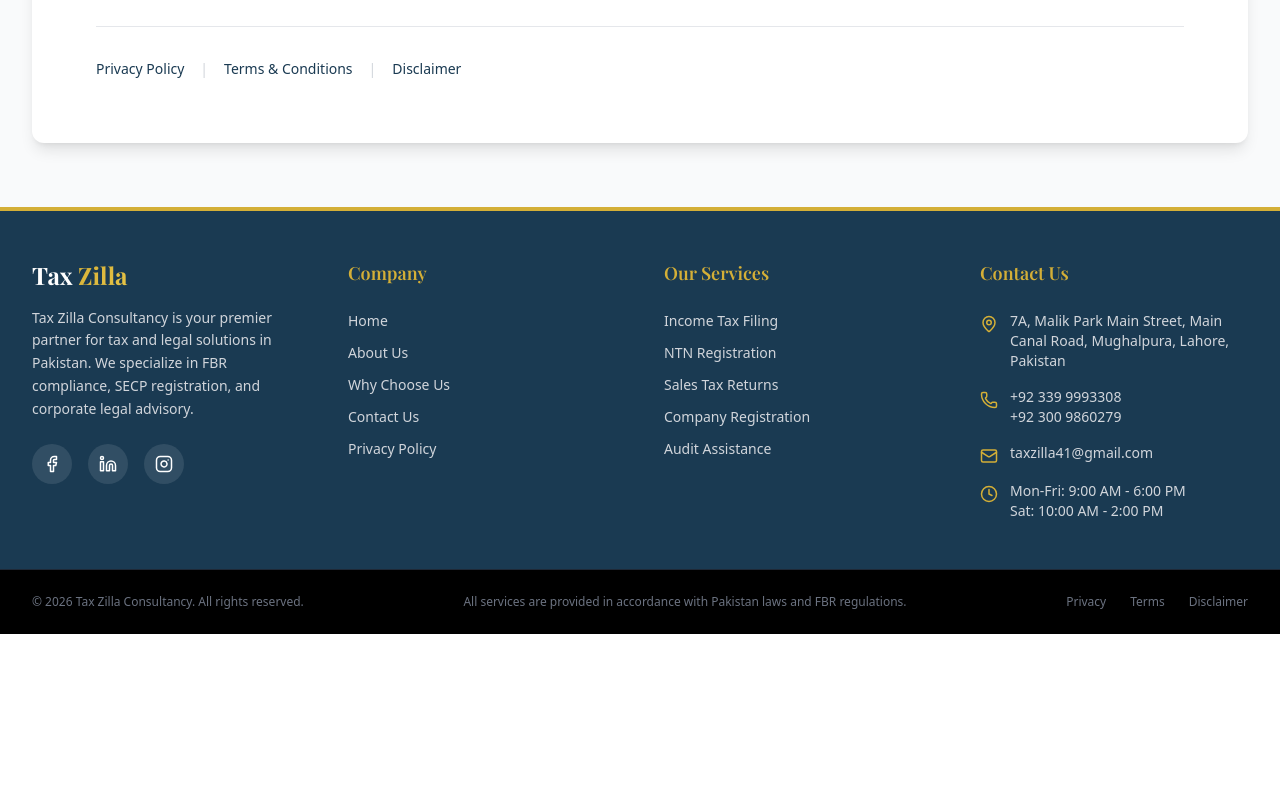
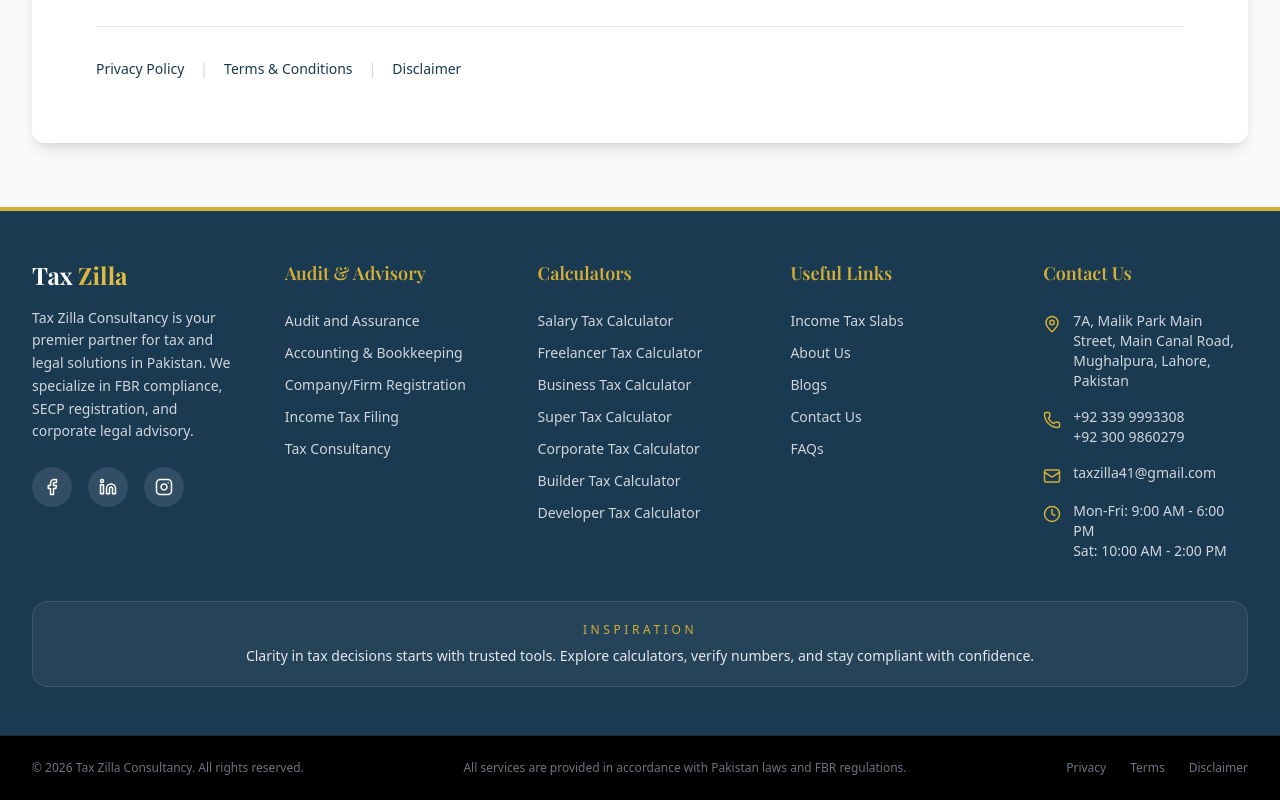
Before and after one commit to MuhammadAhmad1444/tax_zilla, a React (Vite) app: page /legal/disclaimer in a window 1280 px wide. Shown: the part 2508-3308 px from the top of the page. Before the commit the page ends 3142 px from the top, so only its background shows below. Built offline with nearby package versions, Linux system fonts and the light colour scheme.

Commit message:
Update footer links and sections

```diff
--- a/src/components/Footer.jsx
+++ b/src/components/Footer.jsx
@@ -9,7 +9,7 @@ const Footer = () => {
   return (
     <footer className="bg-[var(--color-dark-blue)] text-white border-t-4 border-[var(--color-gold)]">
       <div className="container-custom py-8 md:py-12">
-        <div className="grid grid-cols-1 md:grid-cols-2 lg:grid-cols-4 gap-12">
+        <div className="grid grid-cols-1 md:grid-cols-2 lg:grid-cols-4 xl:grid-cols-5 gap-12">
           {/* Company Info */}
           <div>
             <h3 className="text-2xl font-bold mb-4" style={{ fontFamily: 'var(--font-heading)' }}>
@@ -22,27 +22,41 @@ const Footer = () => {
             <SocialMediaLinks variant="footer" iconSize={18} />
           </div>
 
-          {/* Quick Links */}
+          {/* Services */}
           <div>
-            <h4 className="text-lg font-semibold text-[var(--color-gold)] mb-6 font-heading">Company</h4>
+            <h4 className="text-lg font-semibold text-[var(--color-gold)] mb-6 font-heading">Audit & Advisory</h4>
             <ul className="space-y-3 text-sm">
-              <li><Link to="/" className="text-gray-300 hover:text-white hover:pl-2 transition-all">Home</Link></li>
-              <li><Link to="/about" className="text-gray-300 hover:text-white hover:pl-2 transition-all">About Us</Link></li>
-              <li><Link to="/why-choose-us" className="text-gray-300 hover:text-white hover:pl-2 transition-all">Why Choose Us</Link></li>
-              <li><Link to="/contact" className="text-gray-300 hover:text-white hover:pl-2 transition-all">Contact Us</Link></li>
-              <li><Link to="/legal/privacy-policy" className="text-gray-300 hover:text-white hover:pl-2 transition-all">Privacy Policy</Link></li>
+              <li><Link to="/services/audit-assistance" className="text-gray-300 hover:text-white hover:pl-2 transition-all">Audit and Assurance</Link></li>
+              <li><Link to="/services/business-compliance" className="text-gray-300 hover:text-white hover:pl-2 transition-all">Accounting & Bookkeeping</Link></li>
+              <li><Link to="/services/company-registration" className="text-gray-300 hover:text-white hover:pl-2 transition-all">Company/Firm Registration</Link></li>
+              <li><Link to="/services/income-tax" className="text-gray-300 hover:text-white hover:pl-2 transition-all">Income Tax Filing</Link></li>
+              <li><Link to="/contact" className="text-gray-300 hover:text-white hover:pl-2 transition-all">Tax Consultancy</Link></li>
             </ul>
           </div>
 
-          {/* Services */}
+          {/* Calculators */}
           <div>
-            <h4 className="text-lg font-semibold text-[var(--color-gold)] mb-6 font-heading">Our Services</h4>
+            <h4 className="text-lg font-semibold text-[var(--color-gold)] mb-6 font-heading">Calculators</h4>
             <ul className="space-y-3 text-sm">
-              <li><Link to="/services/income-tax" className="text-gray-300 hover:text-white hover:pl-2 transition-all">Income Tax Filing</Link></li>
-              <li><Link to="/services/ntn-registration" className="text-gray-300 hover:text-white hover:pl-2 transition-all">NTN Registration</Link></li>
-              <li><Link to="/services/sales-tax" className="text-gray-300 hover:text-white hover:pl-2 transition-all">Sales Tax Returns</Link></li>
-              <li><Link to="/services/company-registration" className="text-gray-300 hover:text-white hover:pl-2 transition-all">Company Registration</Link></li>
-              <li><Link to="/services/audit-assistance" className="text-gray-300 hover:text-white hover:pl-2 transition-all">Audit Assistance</Link></li>
+              <li><Link to="/pakistan-tax-calculators?calc=salary" className="text-gray-300 hover:text-white hover:pl-2 transition-all">Salary Tax Calculator</Link></li>
+              <li><Link to="/pakistan-tax-calculators?calc=freelancer" className="text-gray-300 hover:text-white hover:pl-2 transition-all">Freelancer Tax Calculator</Link></li>
+              <li><Link to="/pakistan-tax-calculators?calc=business" className="text-gray-300 hover:text-white hover:pl-2 transition-all">Business Tax Calculator</Link></li>
+              <li><Link to="/pakistan-tax-calculators?calc=super-tax" className="text-gray-300 hover:text-white hover:pl-2 transition-all">Super Tax Calculator</Link></li>
+              <li><Link to="/pakistan-tax-calculators?calc=company-income" className="text-gray-300 hover:text-white hover:pl-2 transition-all">Corporate Tax Calculator</Link></li>
+              <li><Link to="/pakistan-tax-calculators?calc=builder" className="text-gray-300 hover:text-white hover:pl-2 transition-all">Builder Tax Calculator</Link></li>
+              <li><Link to="/pakistan-tax-calculators?calc=developer" className="text-gray-300 hover:text-white hover:pl-2 transition-all">Developer Tax Calculator</Link></li>
+            </ul>
+          </div>
+
+          {/* Useful Links */}
+          <div>
+            <h4 className="text-lg font-semibold text-[var(--color-gold)] mb-6 font-heading">Useful Links</h4>
+            <ul className="space-y-3 text-sm">
+              <li><Link to="/income-tax-slabs" className="text-gray-300 hover:text-white hover:pl-2 transition-all">Income Tax Slabs</Link></li>
+              <li><Link to="/about" className="text-gray-300 hover:text-white hover:pl-2 transition-all">About Us</Link></li>
+              <li><Link to="/resources" className="text-gray-300 hover:text-white hover:pl-2 transition-all">Blogs</Link></li>
+              <li><Link to="/contact" className="text-gray-300 hover:text-white hover:pl-2 transition-all">Contact Us</Link></li>
+              <li><Link to="/faqs" className="text-gray-300 hover:text-white hover:pl-2 transition-all">FAQs</Link></li>
             </ul>
           </div>
 
@@ -75,6 +89,13 @@ const Footer = () => {
             </ul>
           </div>
         </div>
+
+        <div className="mt-10 rounded-2xl border border-white/10 bg-white/5 px-6 py-5 text-center">
+          <div className="text-xs uppercase tracking-[0.3em] text-[var(--color-gold)]">Inspiration</div>
+          <div className="mt-2 text-sm text-gray-200">
+            Clarity in tax decisions starts with trusted tools. Explore calculators, verify numbers, and stay compliant with confidence.
+          </div>
+        </div>
       </div>
 
       {/* Bottom Bar */}
```
